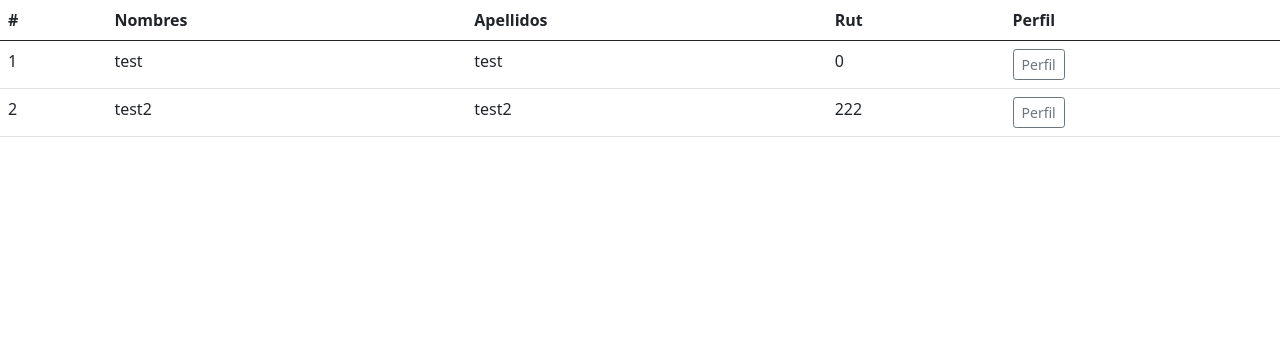
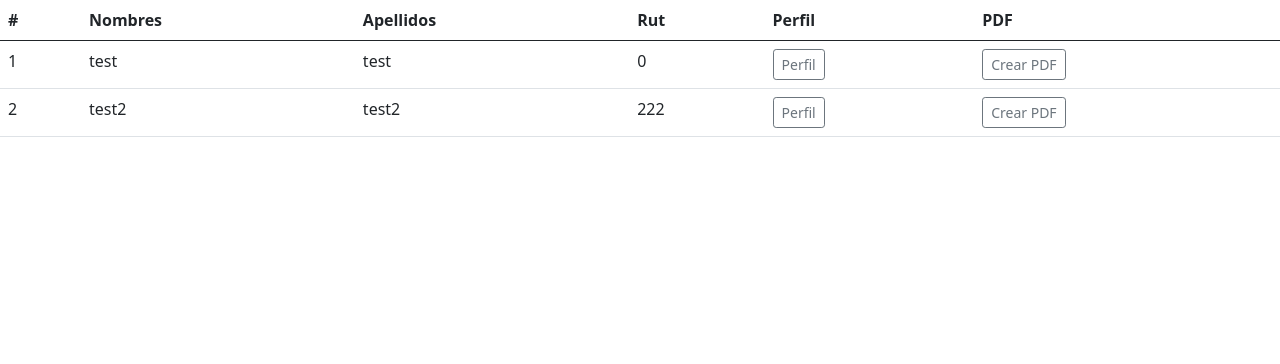
Before and after one commit to ulkimion/multimedia_prueba_2, a PHP site: page /listausuarios.php in a window 1280 px wide. Shown: the part 56-420 px from the top of the page. Run offline with PHP 8.4, Linux system fonts and the light colour scheme; data comes from the database, SQL or seed files in the repository.

Commit message:
pdf en tabla

```diff
--- a/listausuarios.php
+++ b/listausuarios.php
@@ -36,12 +36,13 @@ include "conn.php";
             <th scope="col">Apellidos</th>
             <th scope="col">Rut</th>
             <th scope="col">Perfil</th>
+            <th scope="col">PDF</th>
             </tr>
     </thead>
 
 <?php
 
-    $query = mysqli_query($conexion,"SELECT id, nombres, apellidos, rut FROM usuarios");
+    $query = mysqli_query($conexion,"SELECT id, nombres, apellidos, fecha_nacimiento, rut, nacionalidad, genero, ciudad_residencia FROM usuarios");
 
     $result = mysqli_num_rows($query);
     if($result > 0){
@@ -53,7 +54,10 @@ include "conn.php";
         <td><?php echo $data["nombres"]; ?></td>
         <td><?php echo $data["apellidos"]; ?></td>
         <td><?php echo $data["rut"]; ?></td>
-        <td><a href="usuario.php?id=<?php echo $data["id"]?>"><button type='button' class='btn btn-sm btn-outline-secondary'>Perfil</button></a></td>
+        <td><a href="usuario.php?id=<?php echo $data["id"]?>"><button type='button'
+        class='btn btn-sm btn-outline-secondary'>Perfil</button></a></td>
+        <td><a href="crear_pdf.php?id=<?php echo $data["id"]?>&nombres=<?php echo $data["nombres"]?>&apellidos=<?php echo $data["apellidos"]?>&fecha_nacimiento=<?php echo $data["fecha_nacimiento"]?>&rut=<?php echo $data["rut"]?>&nacionalidad=<?php echo $data["nacionalidad"]?>&genero=<?php echo $data["genero"]?>&ciudad_residencia=<?php echo $data["ciudad_residencia"]?>">
+        <button type='button' class='btn btn-sm btn-outline-secondary'>Crear PDF</button></a></td>
     </tr>
 <?php
         }
```
Also changed, not shown: pais/chile.png (added), pais/test2.png (added).
